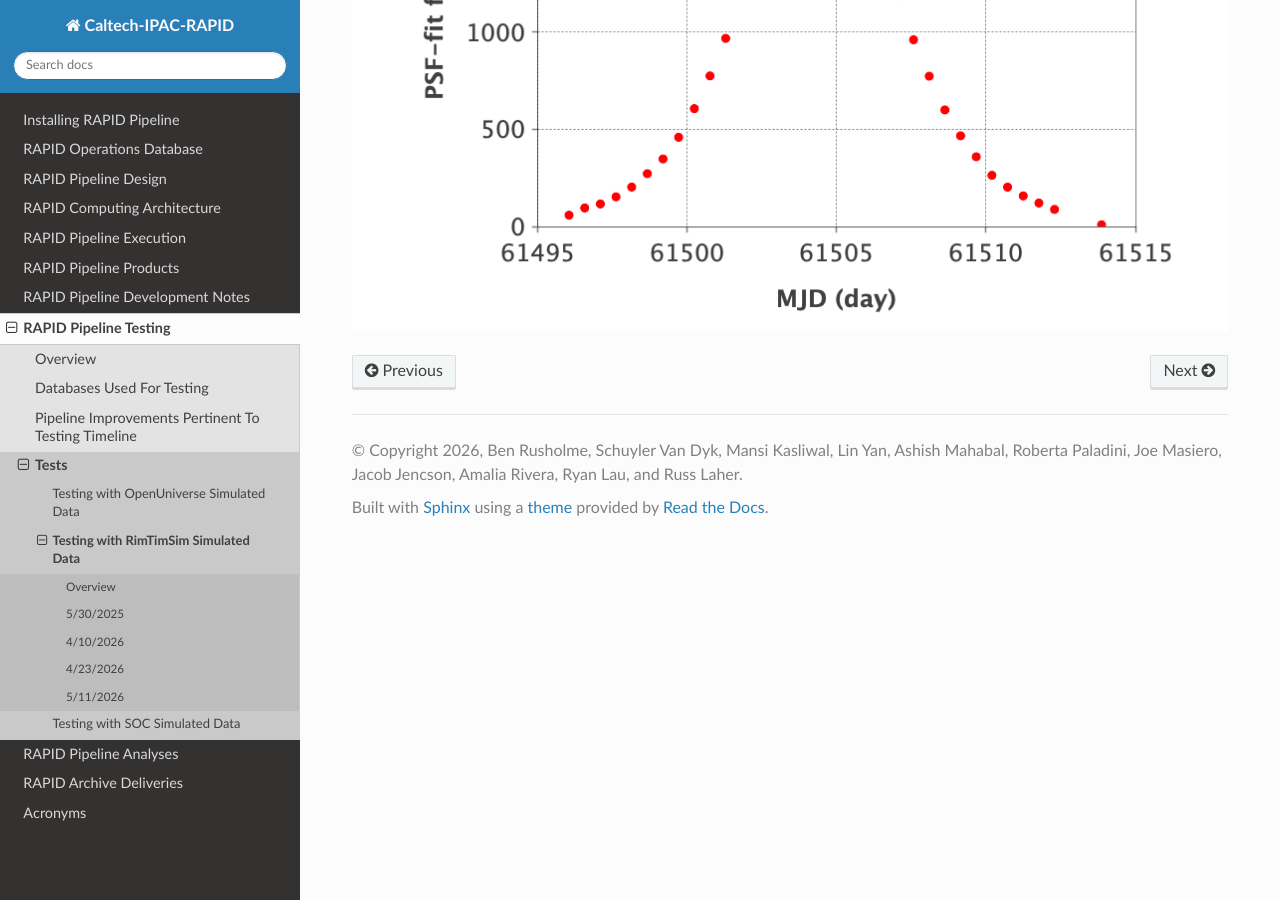
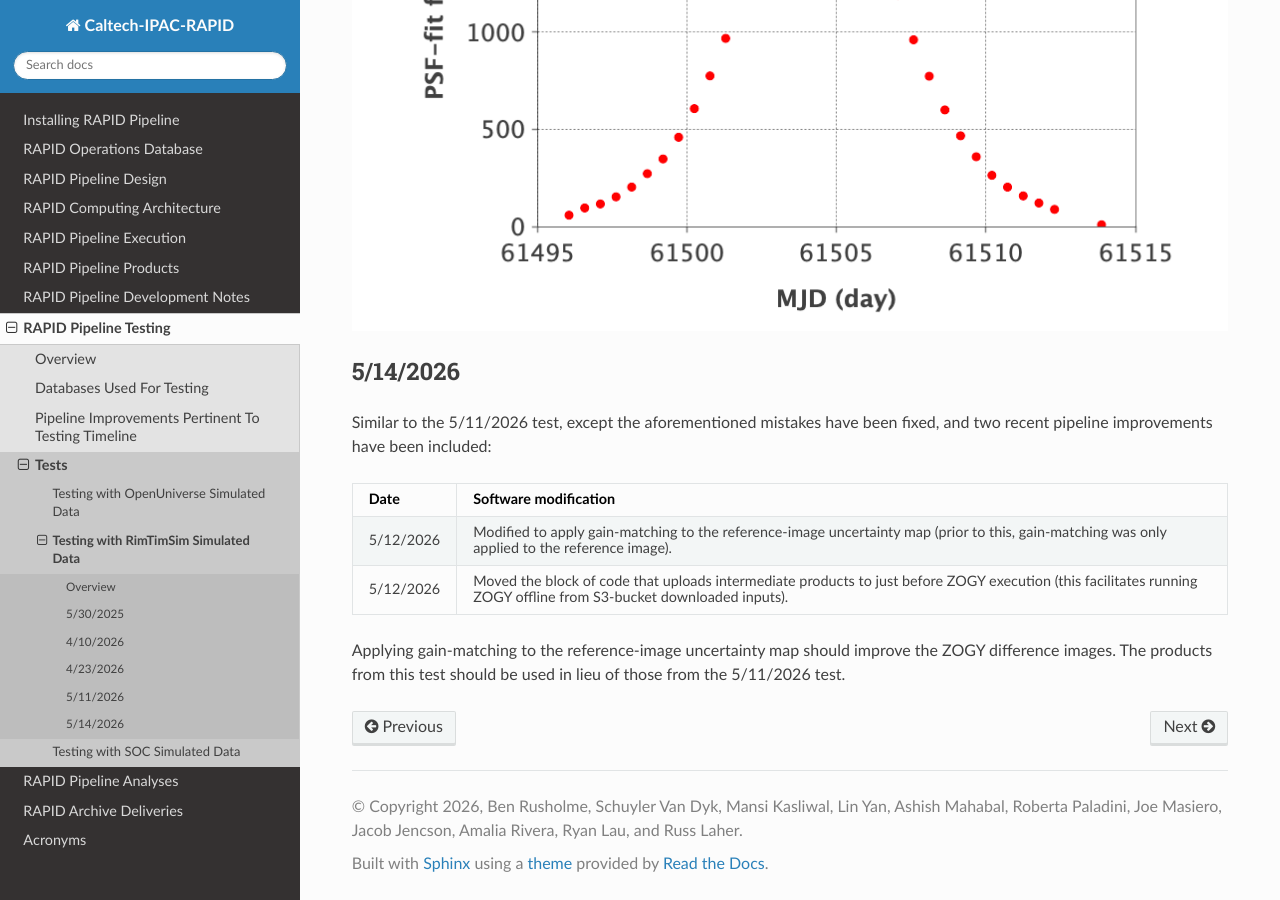
Before and after one commit to Caltech-IPAC/rapid, a Sphinx documentation site: the page built from docs/source/dev/rimtimsim_tests.rst, in a window 1280 px wide and 900 px high, scrolled down 9921 px. Built offline with Sphinx 7.4.7 and the Read the Docs theme 3.1.0, drawn with Linux system fonts in a browser that asks for light colours.

Commit message:
Started working on the documentation for the 5/14/2026 test.

```diff
--- a/docs/source/dev/rimtimsim_tests.rst
+++ b/docs/source/dev/rimtimsim_tests.rst
@@ -435,3 +435,20 @@ The database query for this recovered lightcurve from SFFT-difference-image Phot
 A plot of the recovered lightcurve is given as follows:
 
 .. image:: lightcurve_20260511.png
+
+
+5/14/2026
+************************************
+
+Similar to the 5/11/2026 test, except the aforementioned mistakes have been fixed, and two recent
+pipeline improvements have been included:
+
+===============   ===============================================================================================================================================================================================================================
+Date              Software modification
+===============   ===============================================================================================================================================================================================================================
+5/12/2026         Modified to apply gain-matching to the reference-image uncertainty map (prior to this, gain-matching was only applied to the reference image).
+5/12/2026         Moved the block of code that uploads intermediate products to just before ZOGY execution (this facilitates running ZOGY offline from S3-bucket downloaded inputs).
+===============   ===============================================================================================================================================================================================================================
+
+Applying gain-matching to the reference-image uncertainty map should improve the ZOGY difference images.
+The products from this test should be used in lieu of those from the 5/11/2026 test.
```
